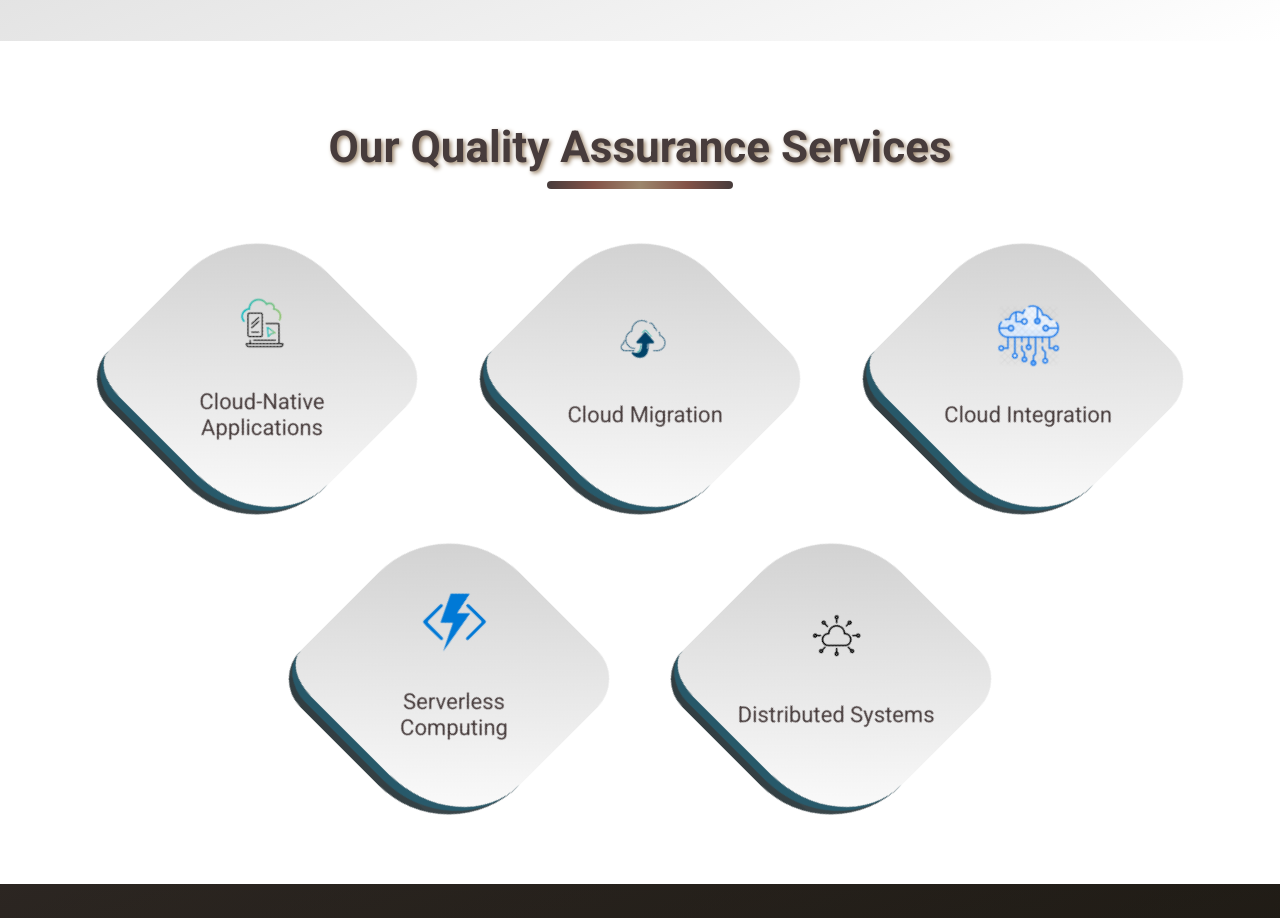
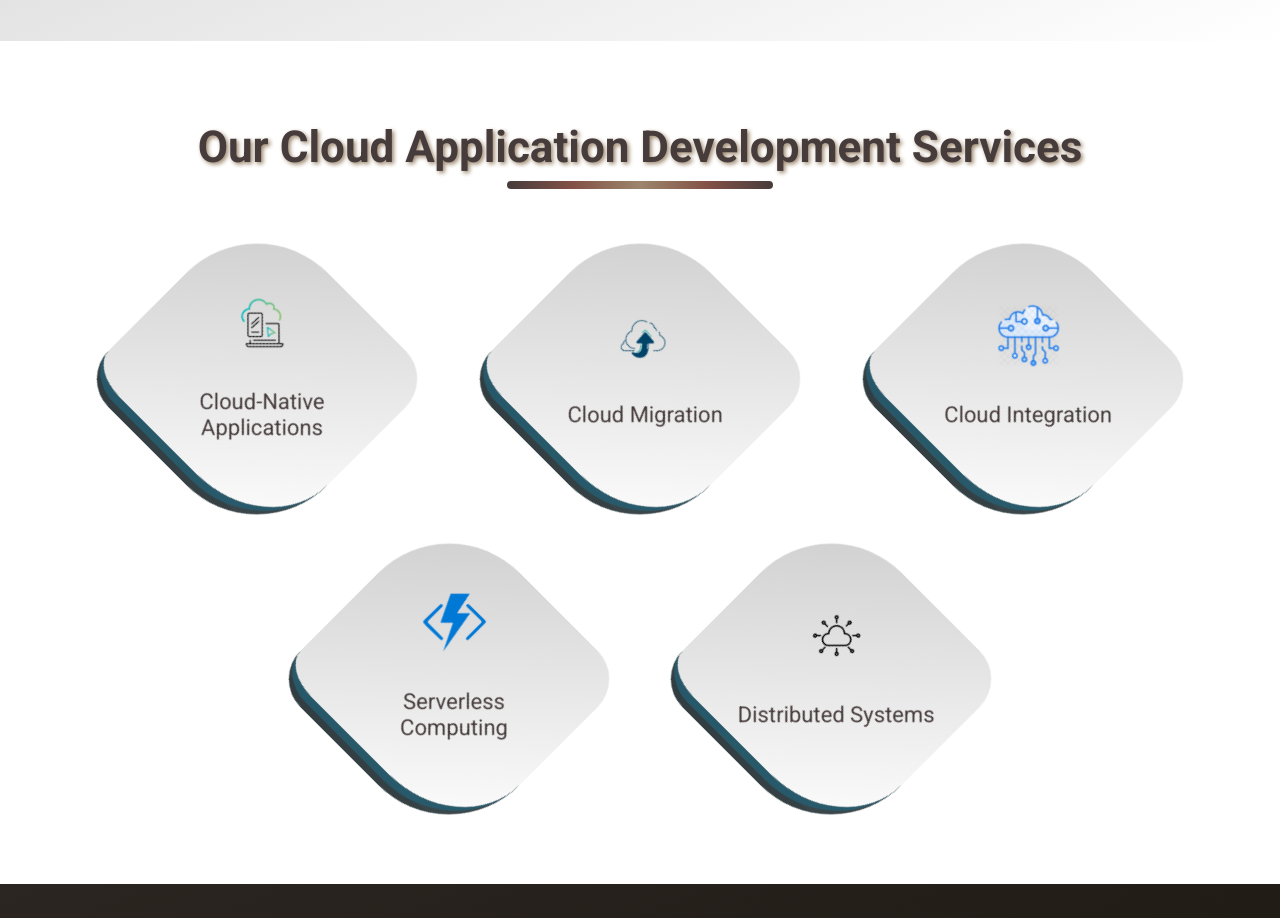
Before and after one commit to Jahangeer95/reindeersoft, a Next.js app: page /cloud-application-development in a window 1280 px wide. Shown: the part 1180-2098 px from the top of the page. Built offline with nearby package versions, Linux system fonts and the light colour scheme.

Commit message:
cloud app services modified...

```diff
--- a/src/components/content/cloud-application-development/qa-services/qaServicesData.ts
+++ b/src/components/content/cloud-application-development/cloud-application-services/cloudAppServicesData.ts
@@ -3,14 +3,14 @@ import cloudIntegration from "@/assets/images/cloud-application-development/clou
 import serverlessComputing from "@/assets/images/cloud-application-development/cloud-application-services/serverless-computing.png";
 import distributedSystem from "@/assets/images/cloud-application-development/cloud-application-services/distributed-system.png";
 import cloudNativeApp from "@/assets/images/cloud-application-development/cloud-application-services/cloud-nativ-app.png";
+import {
+  CloudAppServicesArrayType,
+  CloudAppServicesTitleType,
+} from "@/types/cloudAppDevelopment.type";
 
-import {
-  QaServicesArrayType,
-  QaServicesTitleType,
-} from "@/types/qaAndTestAutomation.type";
-
-export const title: QaServicesTitleType = "Our Quality Assurance Services";
-export const qaServicesArray: QaServicesArrayType = [
+export const title: CloudAppServicesTitleType =
+  "Our Cloud Application Development Services";
+export const qaServicesArray: CloudAppServicesArrayType = [
   {
     id: "cloud-app-one",
     value: "Cloud-Native Applications",
--- a/src/components/content/cloud-application-development/qa-services/index.tsx
+++ b/src/components/content/cloud-application-development/cloud-application-services/index.tsx
@@ -1,7 +1,7 @@
 import Image from "next/image";
 import React from "react";
 import { Container } from "react-bootstrap";
-import * as data from "./qaServicesData";
+import * as data from "./cloudAppServicesData";
 import styles from "./cloudApplicationServices.module.scss";
 
 const CloudApplicationServices = () => {
--- a/src/components/content/cloud-application-development/index.tsx
+++ b/src/components/content/cloud-application-development/index.tsx
@@ -1,7 +1,7 @@
 import React from "react";
 import Banner from "./banner";
 import CloudComputingImportance from "./quality-assurance-importance";
-import QaServices from "./qa-services";
+import QaServices from "./cloud-application-services";
 
 const CloudApplicationDevelopment = () => {
   return (
```
Also changed, not shown: src/components/content/cloud-application-development/cloud-application-services/cloudApplicationServices.module.scss (renamed from src/components/content/cloud-application-development/qa-services/cloudApplicationServices.module.scss).
